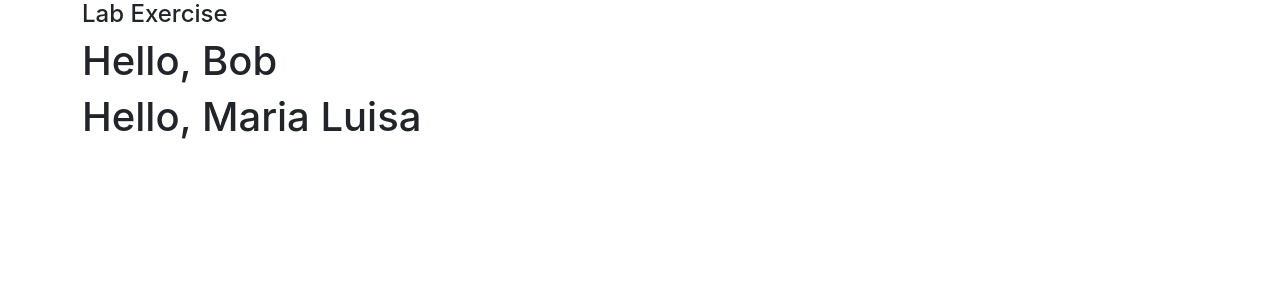
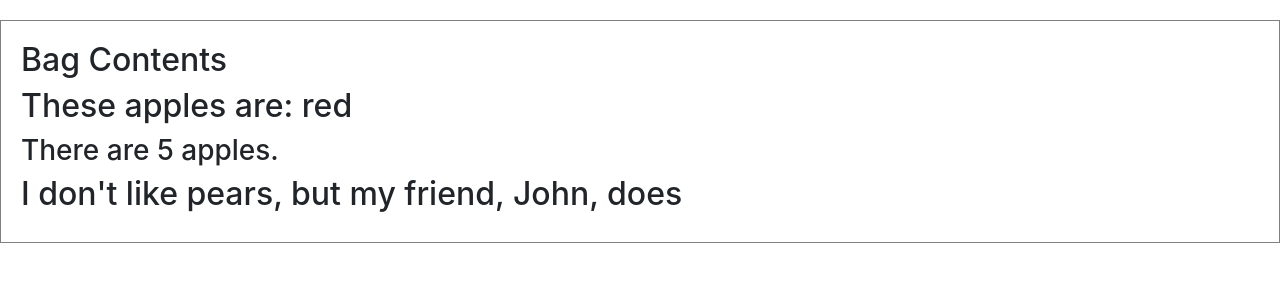
Before and after one commit to mlestrella843/React_Meta, a React (Create React App) app in the folder firstapp/: page / in a window 1280 px wide. Shown: the top 300 px of the page. Built offline with nearby package versions, Linux system fonts and the light colour scheme.

Commit message:
Using props.children

```diff
--- a/firstapp/src/App.js
+++ b/firstapp/src/App.js
@@ -10,8 +10,10 @@ This allows the styles defined in the `App.css` file to be applied to the compon
 // import Main from './components/Main';
 // import Sidebar from "./components/Sidebar";
 // import Footer from "./components/Footer";
-import Heading from "./components/Lab1/Heading";
-
+// import Heading from "./components/Lab1/Heading";
+import Apple from "./components/props_children_exercise/Apple";
+import Pears from "./components/props_children_exercise/Pears";
+import Bag from "./components/props_children_exercise/Bag";
 
 function App() {
     // return <ParentComponent />
@@ -29,12 +31,23 @@ function App() {
     // )
 
     //Lab exercise
-    return(
-        <div className="container">
-            <h4>Lab Exercise</h4>
-            <Heading firstName="Bob"/>
-            <Heading firstName="Maria Luisa" />
+    // return(
+    //     <div className="container">
+    //         <h4>Lab Exercise</h4>
+    //         <Heading firstName="Bob"/>
+    //         <Heading firstName="Maria Luisa" />
+    //     </div>
+    // )
+
+    //Lab of Props.children
+    return (
+        <div>
+            <Bag>
+                <Apple color="red" number={5} />
+                <Pears friend="John" />
+            </Bag>
         </div>
-    )
+    );
+
 }
 export default App;
--- /dev/null
+++ b/firstapp/src/components/props_children_exercise/Apple.js
@@ -0,0 +1,15 @@
+import React from 'react';
+
+function Apple(props) {
+    return (
+      <div className="promo-section">
+        <div>
+          <h2>These apples are: {props.color}</h2>
+        </div>
+        <div>
+          <h3>There are {props.number} apples.</h3>
+        </div>
+      </div>
+    );
+  }
+  export default Apple;
--- /dev/null
+++ b/firstapp/src/components/props_children_exercise/Bag.js
@@ -0,0 +1,19 @@
+import React from "react";
+
+function Bag(props) {
+    const bag = {
+        padding: "20px",
+        border: "1px solid gray",
+        background: "#fff",
+        margin: "20px 0"
+    };
+
+    return (
+        <div style={bag}>
+            <h2>Bag Contents</h2>
+            {props.children}
+        </div>
+    );
+}
+
+export default Bag;
--- /dev/null
+++ b/firstapp/src/components/props_children_exercise/Pears.js
@@ -0,0 +1,8 @@
+import React from 'react';
+
+function Pears(props) {
+    return (
+      <h2>I don't like pears, but my friend, {props.friend}, does</h2>
+    );
+  }
+  export default Pears;
```
